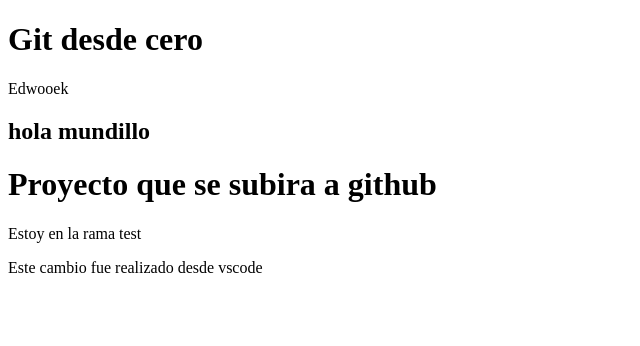
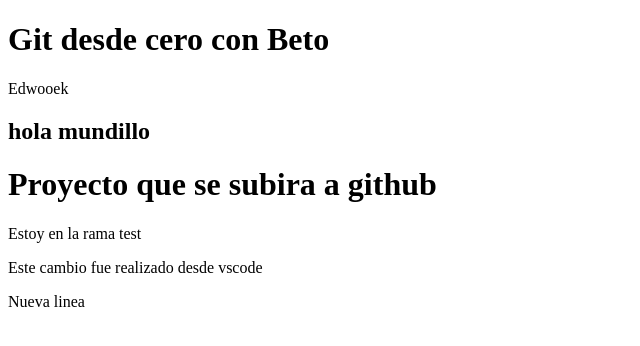
Before and after one commit to alexcc90/practica-git, a plain HTML site: page index.html in a window 1280 px wide. Shown: the whole page, without its empty margins (0-640 px from the left). Drawn offline with Linux system fonts and the light colour scheme.

Commit message:
Ultimo cambio desde vscode

```diff
--- a/index.html
+++ b/index.html
@@ -6,7 +6,7 @@
     <title>Practicando con Git desde vscode</title>
   </head>
   <body>
-    <h1>Git desde cero</h1>
+    <h1>Git desde cero con Beto</h1>
     <p>Edwooek</p>
     <div>
       <h2>hola mundillo</h2>
@@ -17,6 +17,7 @@
     </section>
     <div>
       <p>Este cambio fue realizado desde vscode</p>
+      <span>Nueva linea</span>
     </div>
   </body>
 </html>
```
Also changed, not shown: 1 other file.
